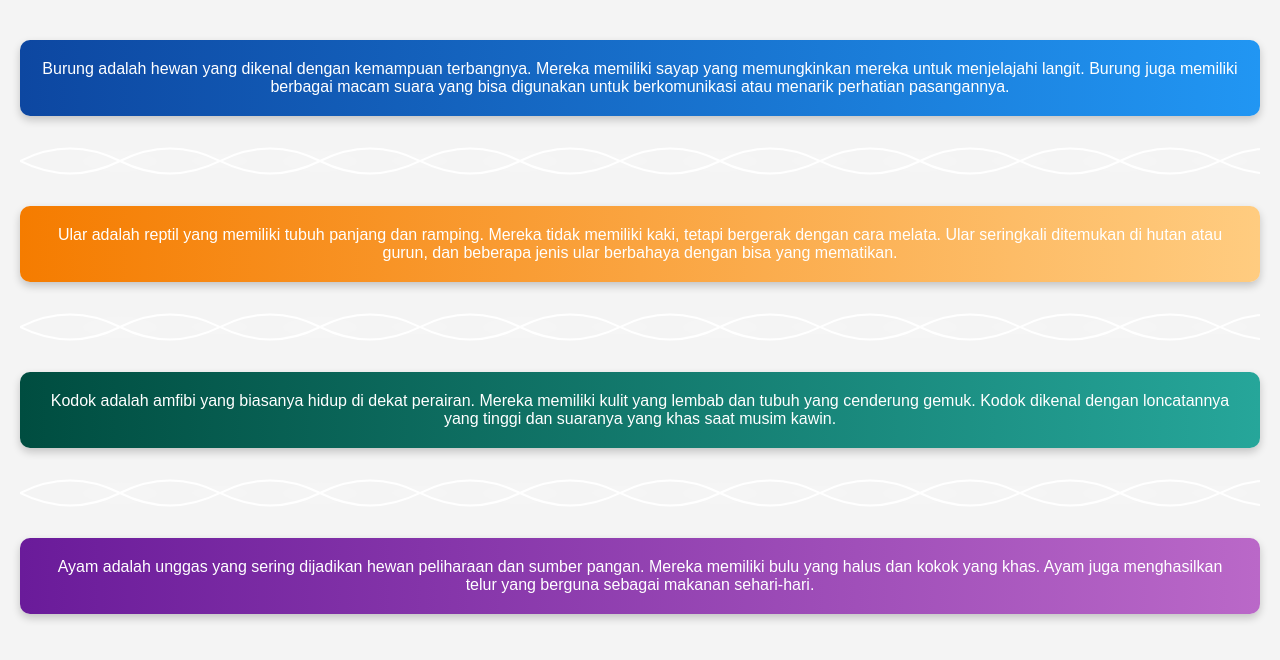
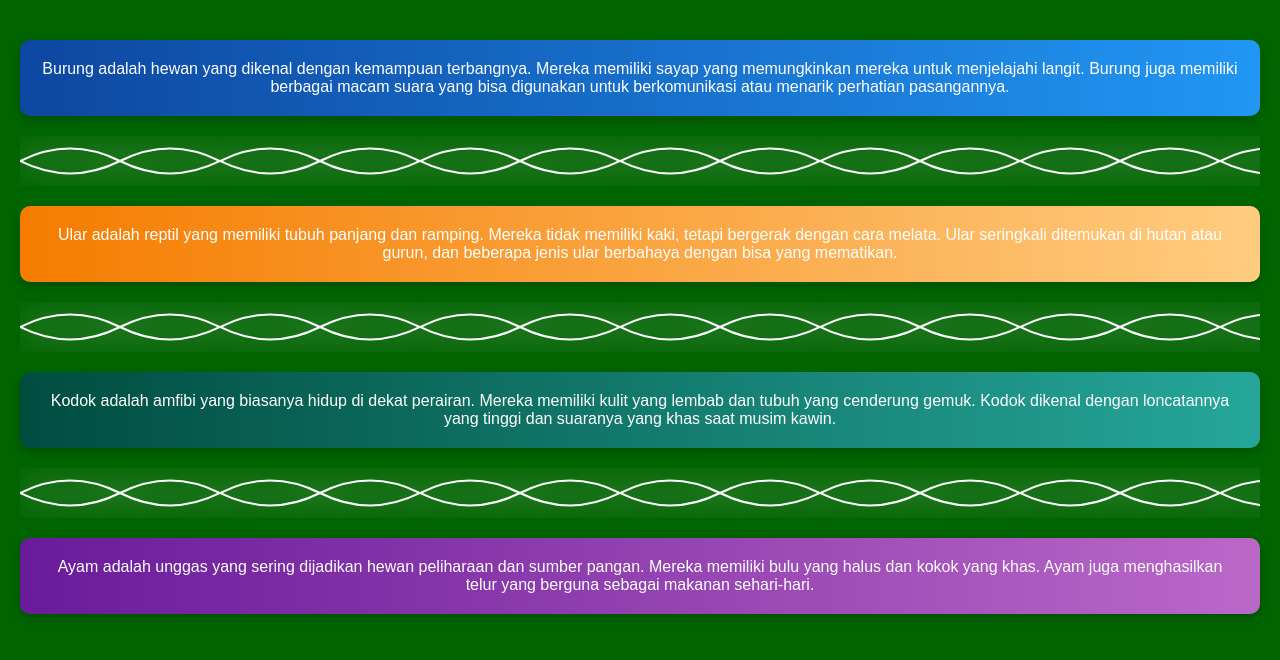
Before and after one commit to SAFF35/C12, a plain HTML site: page index.html in a window 1280 px wide. Drawn offline with Linux system fonts and the light colour scheme.

Commit message:
Update index.html

```diff
--- a/index.html
+++ b/index.html
@@ -12,7 +12,7 @@
             font-family: 'Arial', sans-serif;
         }
         body {
-            background-color: #f4f4f4;
+            background-color: #006400;
             padding: 20px;
         }
 
```
